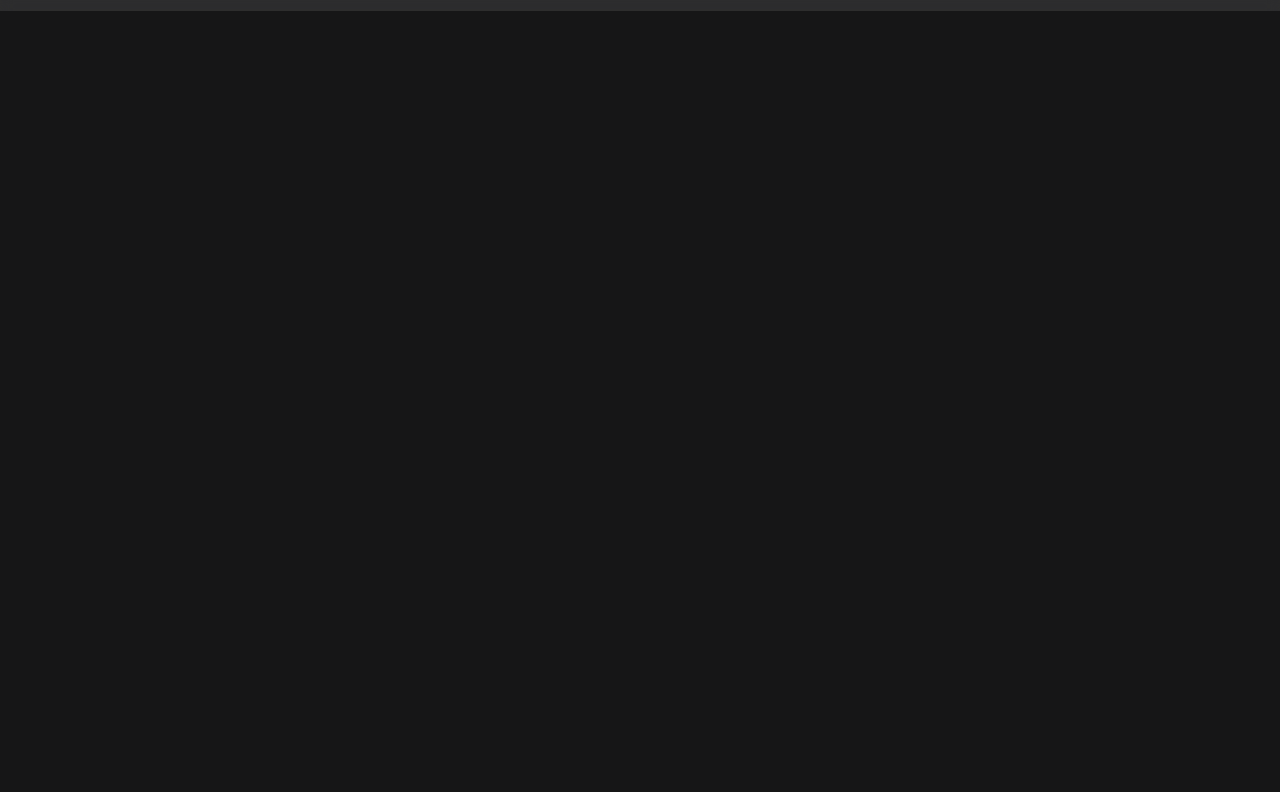
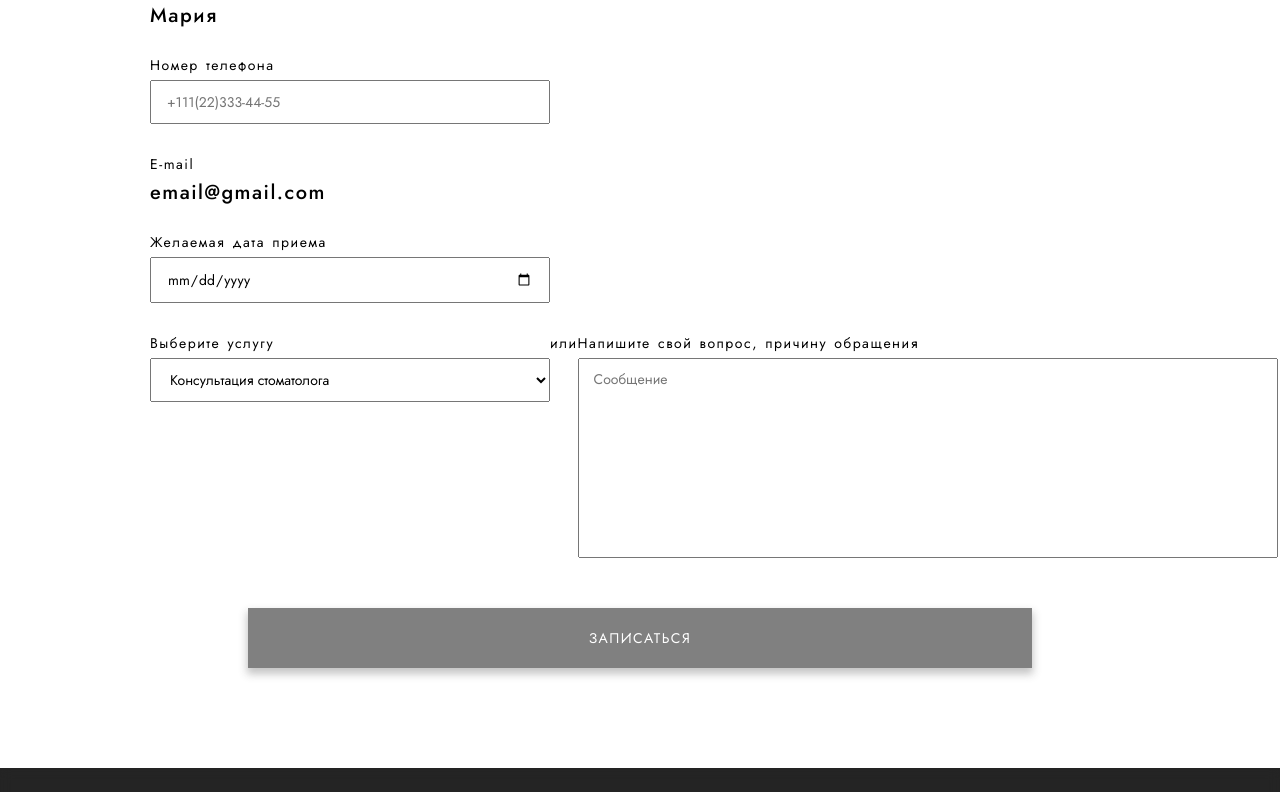
Before and after one commit to yanakapura/dentistry, a plain HTML site: page html/services.html in a window 1280 px wide. Shown: the part 2631-3423 px from the top of the page. Before the commit the page ends 2642 px from the top, so only its background shows below. Drawn offline with nearby package versions, Linux system fonts and the light colour scheme; a web font is replaced by a local one.

Commit message:
Добавлена форма записи на прием

```diff
--- a/css/about.css
+++ b/css/about.css
@@ -205,11 +205,11 @@ body {
 }
 
 .new-comment-section__button {
-  padding: 20px;
+  /* padding: 20px;
   width: 100%;
   font-size: 14px;
   color: white;
   background-color: #cfbac9;
   box-shadow: 0px 5px 8px 1px rgba(61, 61, 61, 0.3);
-  transition: 0.1s ease-in-out;
+  transition: 0.1s ease-in-out; */
 }
--- a/css/modal.css
+++ b/css/modal.css
@@ -52,14 +52,14 @@
 
 .modal__button {
     margin-top: 20px;
-    padding: 20px;
-    width: 100%;
+    /* padding: 20px; */
+    /* width: 100%;
     font-size: 12px;
-    color: white;
+    color: white; */
     /* background-color: #a5bfc4; */
-    background-color: var(--bc-color);
+    /* background-color: var(--bc-color);
     box-shadow: 0px 5px 8px 1px rgba(61, 61, 61, 0.3);
-    transition: .1s ease-in-out;
+    transition: .1s ease-in-out; */
 }
 
 .modal__button:active {
--- a/css/services.css
+++ b/css/services.css
@@ -1,6 +1,5 @@
 body {
   --bc-color: grey;
-  --bc-color: #e5eaee;
 
   text-transform: none;
   color: white;
@@ -22,14 +21,14 @@ body {
 }
 
 .services-section__background {
-    position: fixed;
-    top: 0;
+  position: fixed;
+  top: 0;
   background: url(../image/image-6.jpg) no-repeat;
   background-size: 100%;
   height: 1000vh;
   width: 100%;
-  backdrop-filter: brightness(.1);
-  filter: brightness(.95);
+  backdrop-filter: brightness(0.1);
+  filter: brightness(0.95);
   z-index: -1;
 }
 
@@ -69,13 +68,76 @@ body {
   background-color: grey;
   color: white;
   backdrop-filter: blur(7px);
-    background-color: rgba(255, 255, 255, 0.1);
+  background-color: rgba(255, 255, 255, 0.1);
 }
 .services-table__title th:nth-child(2n) {
   text-align: center;
 }
 
 .blur {
-    backdrop-filter: blur(7px);
-    background-color: rgba(255, 255, 255, 0.1);
+  backdrop-filter: blur(7px);
+  background-color: rgba(255, 255, 255, 0.1);
 }
+
+/**** Section appointment ******/
+
+.section-appointment {
+  background-color: white;
+  color: black;
+  padding: 50px;
+}
+
+.section-appointment__title {
+  text-align: center;
+}
+
+.section-appointment__form {
+  margin: 0 100px 50px ;
+  font-size: 12px;
+  display: flex;
+  flex-direction: column;
+}
+
+.section-appointment__form label {
+  font-size: 14px;
+  display: block;
+  margin: 30px 0 5px
+}
+
+
+.section-appointment__form textarea {
+  display: block;
+  height: 200px;
+  width: 700px;
+  resize: none;
+}
+
+.section-appointment__form input,
+.section-appointment__form textarea,
+.section-appointment__form select {
+  padding: 10px 15px;
+  font-size: 14px;
+  font-family: "Jost", sans-serif;
+}
+
+.section-appointment__form input, .section-appointment__form select {
+    width: 400px;
+}
+
+.section-appointment p {
+    margin: 5px 0 0px;
+    font-size: 20px;
+    font-weight: 500;
+}
+
+.section-appointment__reason {
+  display: flex;
+  justify-content: space-between;
+  /* width: 80%; */
+}
+
+.section-appointment__button {
+  margin-top: 50px;
+  align-self: center;
+  width: 80%;
+}
--- a/css/style.css
+++ b/css/style.css
@@ -63,6 +63,16 @@ button {
   cursor: pointer;
 }
 
+.btn {
+  padding: 20px;
+  width: 100%;
+  font-size: 14px;
+  color: white;
+  background-color: var(--bc-color);
+  box-shadow: 0px 5px 8px 1px rgba(61, 61, 61, 0.3);
+  transition: 0.1s ease-in-out;
+}
+
 p {
     line-height: 18px;
     font-size: 13px;
--- a/html/services.html
+++ b/html/services.html
@@ -191,6 +191,36 @@
           </div>
         </table>
       </section>
+      <section class="section-appointment" id="appointment">
+        <h2 class="section-appointment__title">Записаться на прием</h2>
+        <form class="section-appointment__form">
+            <label>Ваше имя</label>
+            <p id="appointment-name">Мария</p>
+            <label for="appointment-number">Номер телефона</label>
+            <input type="tel" id="appointment-number" pattern="+[0-9]{3}([0-9]{2})[0-9]{3}-[0-9]{2}-[0-9]{2}" placeholder="+111(22)333-44-55">
+            <label>E-mail</label>
+            <p id="appointment-email">email@gmail.com</p>
+            <label for="appointment-date">Желаемая дата приема</label>
+            <input type="date" id="appointment-date">
+            <div class="section-appointment__reason">
+                <div>
+                    <label>Выберите услугу</label>
+                    <select name="" id="">
+                        <option value="">Консультация стоматолога</option>
+                        <option value="">Эстетическая стоматология</option>
+                        <option value="">Терапевтическая стоматология</option>
+                        <option value="">Детская стоматология</option>
+                    </select>
+                </div>
+                <label>или</label>
+                <div>
+                    <label>Напишите свой вопрос, причину обращения</label>
+                    <textarea id="appointment-text" placeholder="Сообщение"></textarea>
+                </div>
+            </div>
+            <button type="submit" class="section-appointment__button btn">Записаться</button>
+        </form>
+      </section>
     </main>
 
     <div class="overflow">
@@ -222,7 +252,7 @@
           />
           <label for="email">Email</label>
           <input type="email" id="email" required />
-          <button class="modal__button" type="submit">
+          <button class="modal__button btn" type="submit">
             Зарегистрироваться
           </button>
         </form>
@@ -252,7 +282,7 @@
             pattern="^[A-Za-zА-Яа-яЁё0-9]{6,}"
             required
           />
-          <button class="modal__button" type="submit">Войти</button>
+          <button class="modal__button btn" type="submit">Войти</button>
         </form>
         <img class="modal__close" src="../image/icons/close.svg" alt="" />
       </div>
```
Also changed, not shown: html/about.html (+1 -1 lines), index.html (+2 -2 lines).
